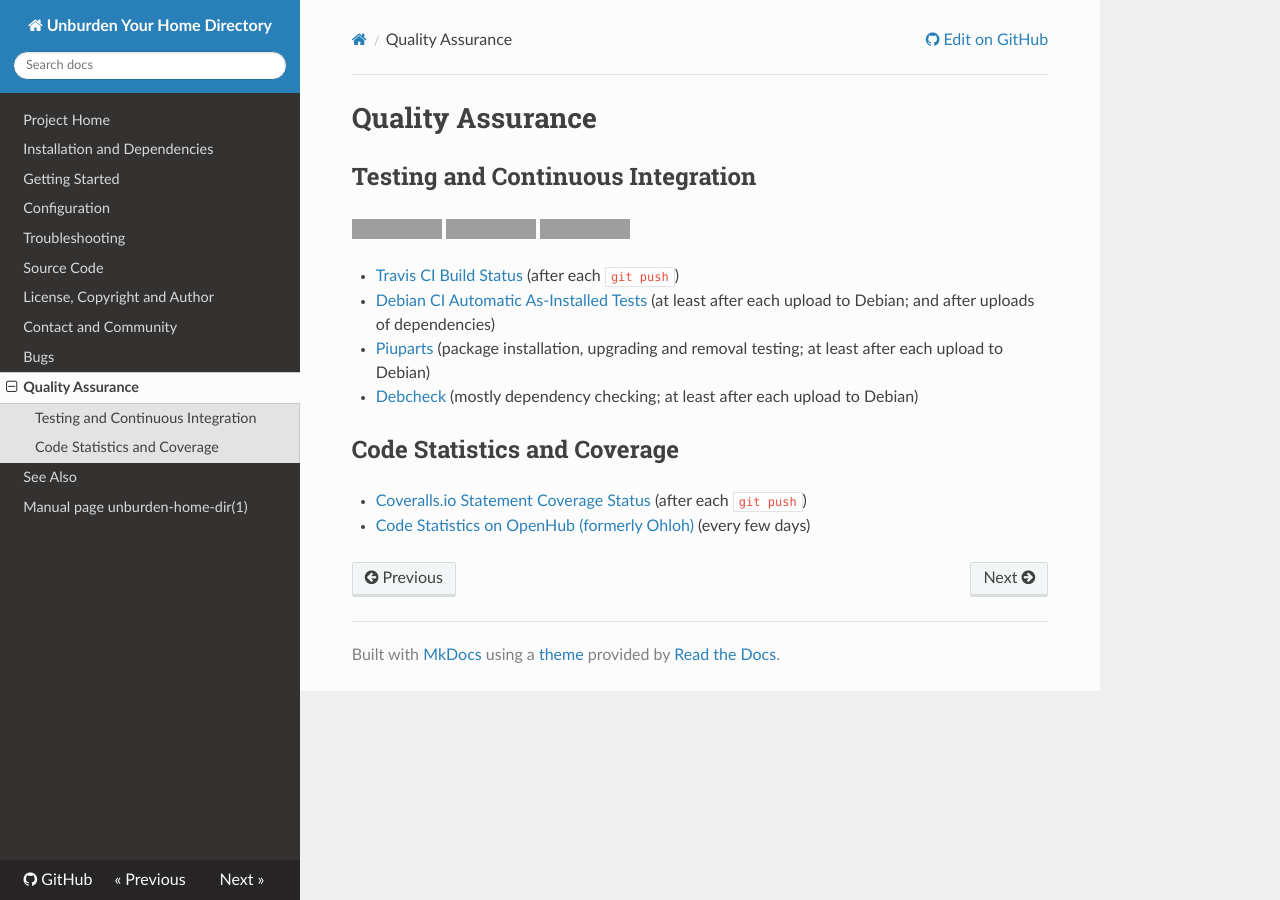
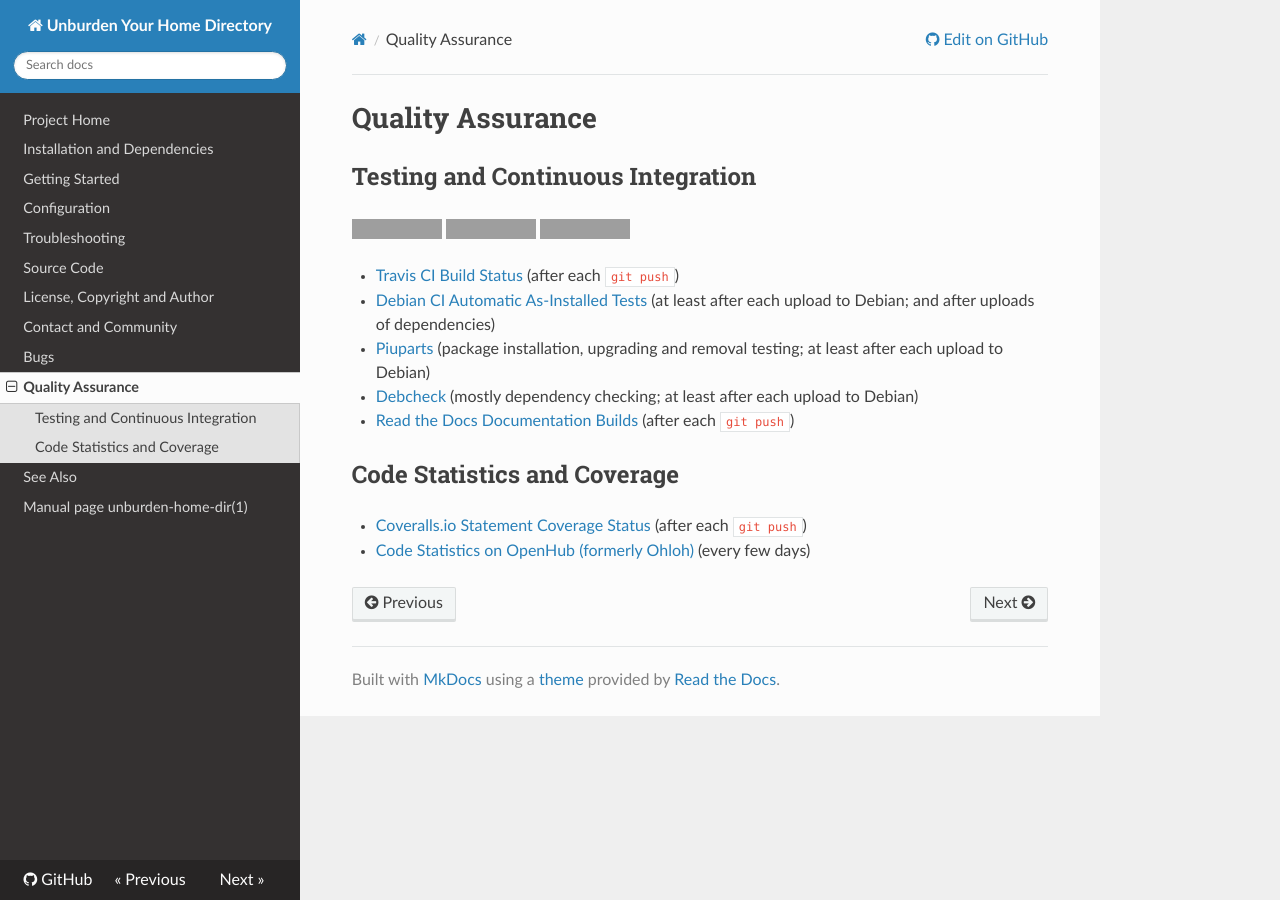
Before and after one commit to xtaran/unburden-home-dir, an MkDocs documentation site: the page built from docs/qa.md, in a window 1280 px wide. Built offline with MkDocs 1.6.1, drawn with Linux system fonts in a browser that asks for light colours; nearby versions of some CDN libraries; old or Windows-style settings are respelled for this version of MkDocs; grey boxes are pictures that could not be loaded.

Commit message:
Add link to rtfd builds under QA

```diff
--- a/docs/qa.md
+++ b/docs/qa.md
@@ -17,6 +17,8 @@ Testing and Continuous Integration
   each upload to Debian)
 * [Debcheck](https://qa.debian.org/debcheck.php?dist=unstable&package=unburden-home-dir)
   (mostly dependency checking; at least after each upload to Debian)
+* [Read the Docs Documentation Builds](https://readthedocs.org/builds/unburden-home-dir/)
+  (after each `git push`)
 
 Code Statistics and Coverage
 ----------------------------
```
